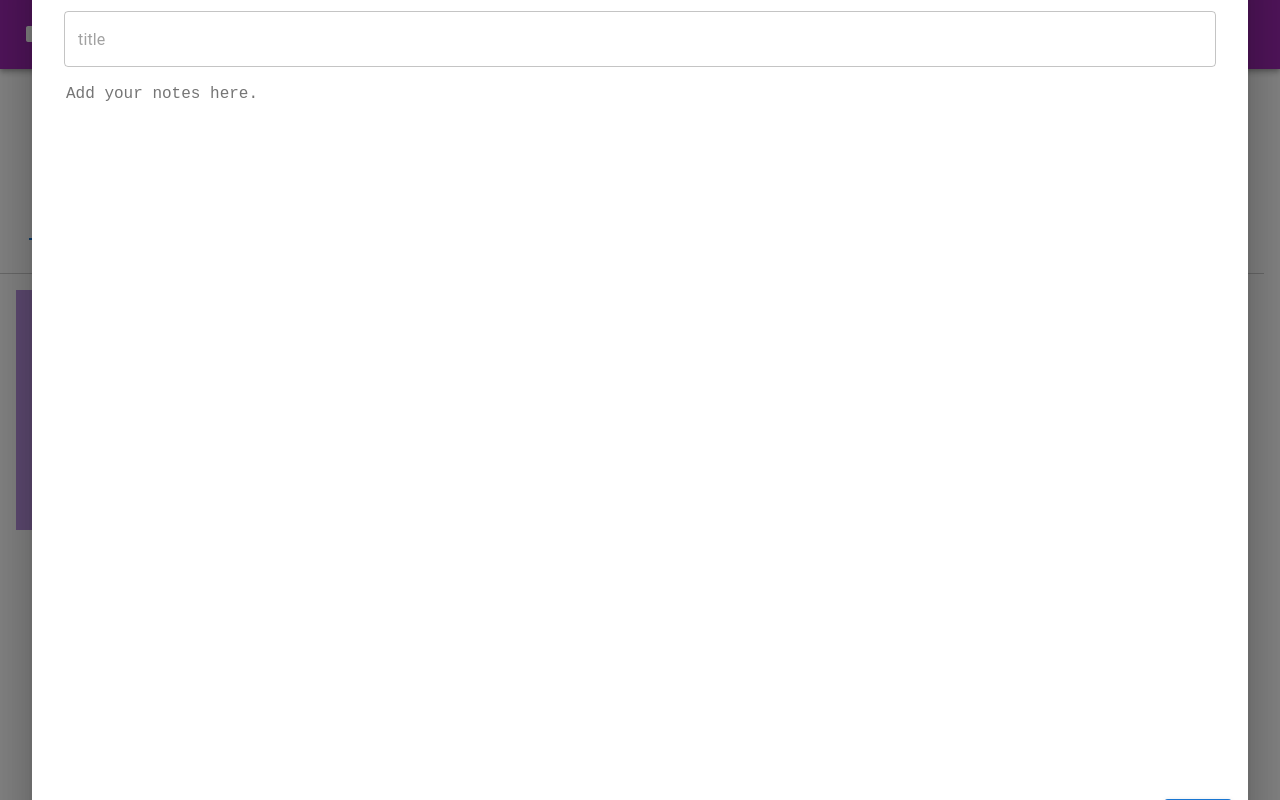
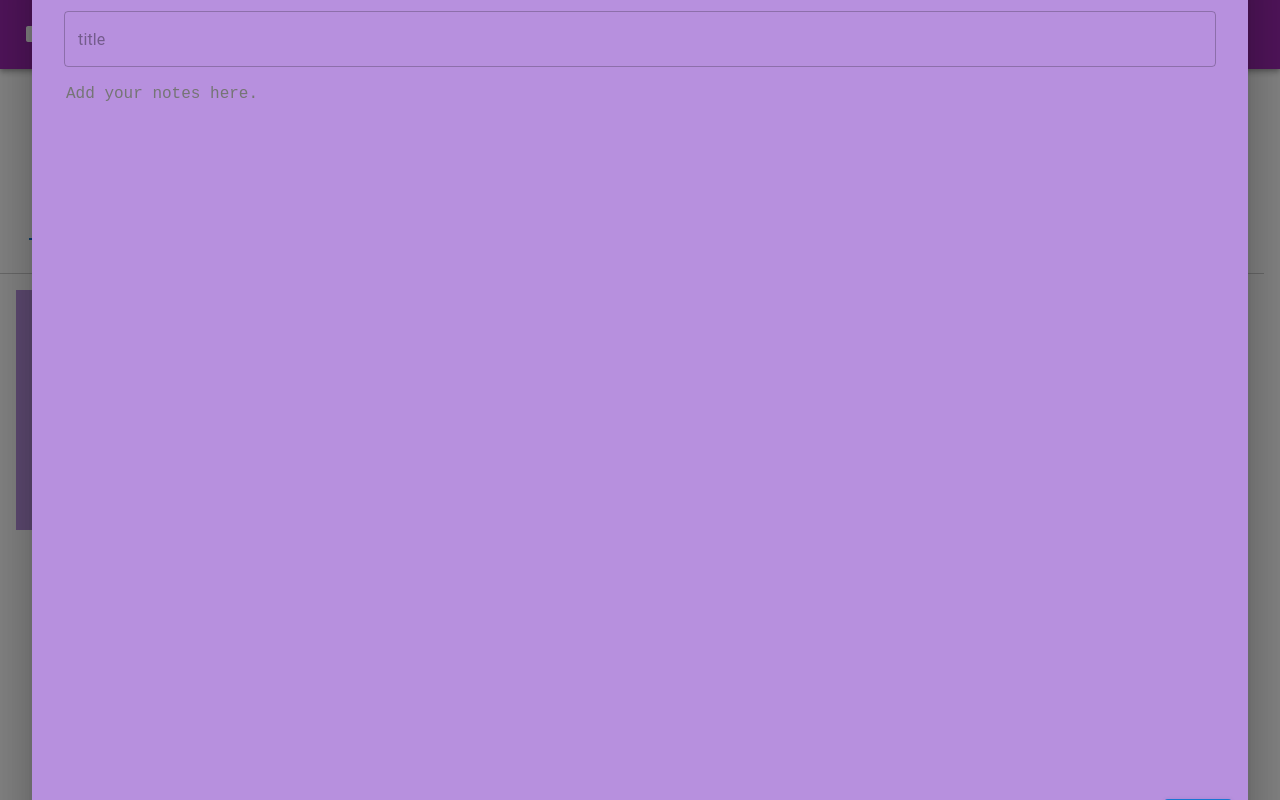
Before and after one commit to AndrewBoldrin/noteme, a React (Create React App) app: page / in a window 1280 px wide. Both pictures are taken after a click on the button "NEW NOTE". Built offline with nearby package versions, Linux system fonts and the light colour scheme.

Commit message:
fix: initial note background

```diff
--- a/src/pages/Index/NoteContainer/NoteContainer.tsx
+++ b/src/pages/Index/NoteContainer/NoteContainer.tsx
@@ -23,6 +23,7 @@ export const NoteContainer = ({ filterText }: INoteContainer): ReactElement => {
 
   const onCloseModal = (): void => {
     setIsEditing(false);
+    setSelecedtNote(null);
     setOpenModal(false);
   };
 
--- a/src/pages/Index/NoteContainer/NoteForm.tsx/NoteForm.tsx
+++ b/src/pages/Index/NoteContainer/NoteForm.tsx/NoteForm.tsx
@@ -40,6 +40,8 @@ export const NoteForm = ({
 }: INoteFormComponent): ReactElement => {
   const [titleForm, setTitleForm] = useState<string>('');
   const [textForm, setTextForm] = useState<string>('');
+  const initialBackgroundColor =
+    note != null ? note.color : palette.lightPurple;
 
   useEffect(() => {
     if (isEditing && note != null) {
@@ -56,7 +58,12 @@ export const NoteForm = ({
   };
 
   return (
-    <Box sx={{ ...style, backgroundColor: note?.color }}>
+    <Box
+      sx={{
+        ...style,
+        backgroundColor: initialBackgroundColor,
+      }}
+    >
       <IconButton
         sx={{ display: 'block', float: 'right' }}
         onClick={onCloseModal}
@@ -83,7 +90,7 @@ export const NoteForm = ({
           marginBlock: '1rem',
           fontSize: '1rem',
           border: 'none',
-          backgroundColor: note?.color,
+          backgroundColor: initialBackgroundColor,
           outline: 'none',
         }}
       />
```
